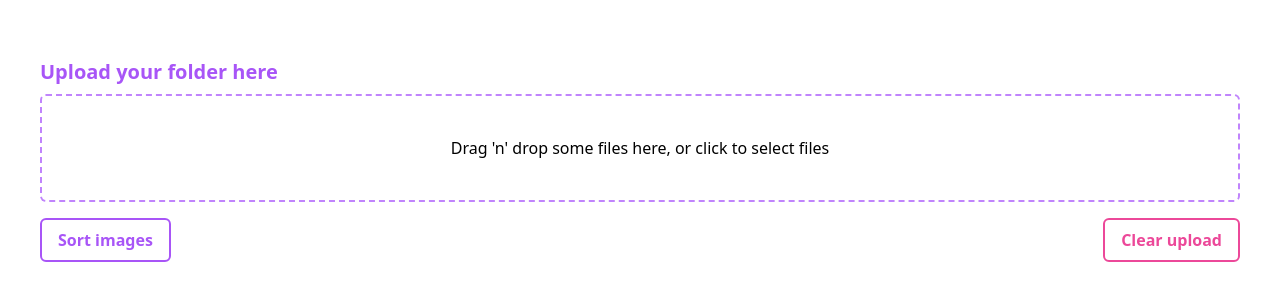
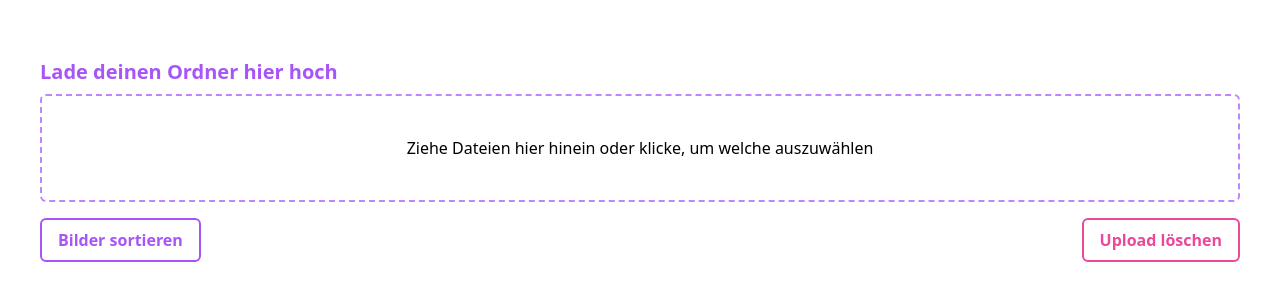
Before and after one commit to cuvar/volt, a React (Create React App) app: page / in a window 1280 px wide. Shown: the part 240-540 px from the top of the page. Built offline with nearby package versions, Linux system fonts and the light colour scheme.

Commit message:
feat: added i18n support

```diff
--- a/package.json
+++ b/package.json
@@ -10,9 +10,11 @@
     "@testing-library/react": "^12.0.0",
     "@testing-library/user-event": "^13.2.1",
     "electron-is-dev": "^2.0.0",
+    "i18next": "^21.6.3",
     "react": "^17.0.2",
     "react-dom": "^17.0.2",
     "react-dropzone": "^11.4.2",
+    "react-i18next": "^11.15.1",
     "react-scripts": "5.0.0",
     "web-vitals": "^2.1.0",
     "zustand": "^3.6.8"
--- a/src/App.js
+++ b/src/App.js
@@ -1,6 +1,10 @@
 import UploadScreen from './components/UploadScreen';
+import { useTranslation } from 'react-i18next';
 
 function App() {
+  const { i18n } = useTranslation();
+  i18n.changeLanguage('de-DE');
+
   return (
     <div className="h-screen flex flex-col justify-center">
       <UploadScreen />
--- a/src/components/Dropzone/index.js
+++ b/src/components/Dropzone/index.js
@@ -1,9 +1,11 @@
 import React, { useCallback } from 'react'
 import { useDropzone } from 'react-dropzone'
 import { useStore } from '../../util/globalStore';
+import { useTranslation } from 'react-i18next';
 
 export default function Dropzone(props) {
   const { uploadedImages, setUploadedImages } = useStore();
+  const { t } = useTranslation();
 
   const onDrop = useCallback(acceptedFiles => {
     console.log(acceptedFiles.length);
@@ -19,12 +21,11 @@ export default function Dropzone(props) {
   );
   const { getRootProps, getInputProps, isDragActive } = useDropzone({ onDrop })
 
-  const DISPLAY_TEXT = "Drag 'n' drop some files here, or click to select files";
 
   return (
     <div {...getRootProps()} className={"px-5 py-10 border-2 border-dashed border-purple-400 rounded-md" + ' ' + props.className}>
       <input {...getInputProps()} />
-      <p className="text-center">{uploadedImages.length > 0 ? imgPreview : DISPLAY_TEXT}</p>
+      <p className="text-center">{uploadedImages.length > 0 ? imgPreview : t('p-drag-upload')}</p>
     </div>
   )
 }
--- a/src/components/UploadScreen/index.js
+++ b/src/components/UploadScreen/index.js
@@ -1,28 +1,28 @@
 import Dropzone from '../Dropzone';
 import { useState } from 'react';
 import { useStore } from '../../util/globalStore';
+import { useTranslation } from 'react-i18next';
 
 export default function UploadScreen() {
 
-  const [customText, setCustomText] = useState("Hello");
   const { uploadedImages, clearUploadedImages } = useStore();
+  const { t } = useTranslation();
 
   const formHandler = async (e) => {
     // e.preventDefault();
     console.log(uploadedImages.length);
 
     // const tttteeext = await window.api.getCustomText({ username: "hello" });
-    // setCustomText(tttteeext);
     // console.log(tttteeext);
   };
 
   return (
     <div className="mx-10 my-5">
-      <h2 className="font-bold text-purple-500 text-xl mb-2">Upload your folder here</h2>
+      <h2 className="font-bold text-purple-500 text-xl mb-2">{t('upload-title')}</h2>
       <Dropzone className="mb-4" />
       <div className="flex justify-between">
-        <button onClick={() => formHandler()} type="submit" className="py-2 px-4 border-2 border-purple-500 text-purple-500 font-bold rounded-md hover:bg-purple-100 active:bg-purple-500 active:text-white">Sort images</button>
-        <button onClick={() => clearUploadedImages()} type="submit" className="py-2 px-4 border-2 border-pink-500 text-pink-500 font-bold rounded-md hover:bg-pink-100 active:bg-pink-500 active:text-white">Clear upload</button>
+        <button onClick={() => formHandler()} type="submit" className="py-2 px-4 border-2 border-purple-500 text-purple-500 font-bold rounded-md hover:bg-purple-100 active:bg-purple-500 active:text-white">{t('button-sort-images')}</button>
+        <button onClick={() => clearUploadedImages()} type="submit" className="py-2 px-4 border-2 border-pink-500 text-pink-500 font-bold rounded-md hover:bg-pink-100 active:bg-pink-500 active:text-white">{t('button-clear-upload')}</button>
       </div>
     </div>
   );
--- /dev/null
+++ b/src/i18n.js
@@ -0,0 +1,39 @@
+import i18n from "i18next";
+import { initReactI18next } from "react-i18next";
+
+// the translations
+// (tip move them in a JSON file and import them,
+// or even better, manage them separated from your code: https://react.i18next.com/guides/multiple-translation-files)
+const resources = {
+  en: {
+    translation: {
+      "upload-title": "Upload your folder here",
+      "button-sort-images": "Sort Images",
+      "button-clear-upload": "Clear upload",
+      "p-drag-upload": "Drag 'n' drop some files here, or click to select files",
+    }
+  },
+  de: {
+    translation: {
+      "upload-title": "Lade deinen Ordner hier hoch",
+      "button-sort-images": "Bilder sortieren",
+      "button-clear-upload": "Upload löschen",
+      "p-drag-upload": "Ziehe Dateien hier hinein oder klicke, um welche auszuwählen",
+    }
+  }
+};
+
+i18n
+  .use(initReactI18next) // passes i18n down to react-i18next
+  .init({
+    resources,
+    lng: "en", // language to use, more information here: https://www.i18next.com/overview/configuration-options#languages-namespaces-resources
+    // you can use the i18n.changeLanguage function to change the language manually: https://www.i18next.com/overview/api#changelanguage
+    // if you're using a language detector, do not define the lng option
+
+    interpolation: {
+      escapeValue: false // react already safes from xss
+    }
+  });
+
+export default i18n;
--- a/src/index.js
+++ b/src/index.js
@@ -2,7 +2,8 @@ import React from 'react';
 import ReactDOM from 'react-dom';
 import './index.css';
 import App from './App';
-import reportWebVitals from './reportWebVitals';
+// import reportWebVitals from './reportWebVitals';
+import './i18n'
 
 ReactDOM.render(
   <React.StrictMode>
@@ -14,4 +15,4 @@ ReactDOM.render(
 // If you want to start measuring performance in your app, pass a function
 // to log results (for example: reportWebVitals(console.log))
 // or send to an analytics endpoint. Learn more: https://bit.ly/CRA-vitals
-reportWebVitals();
+// reportWebVitals();
```
Also changed, not shown: 2 other files (tests, documents, lock files or other folders).
